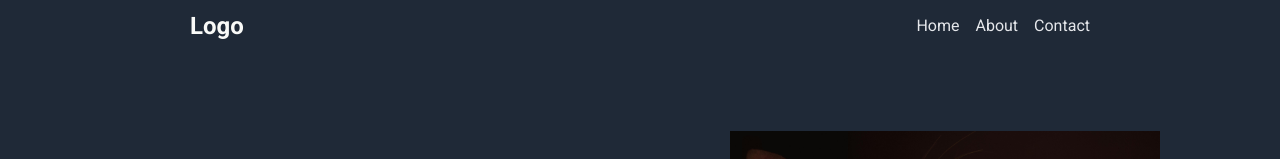
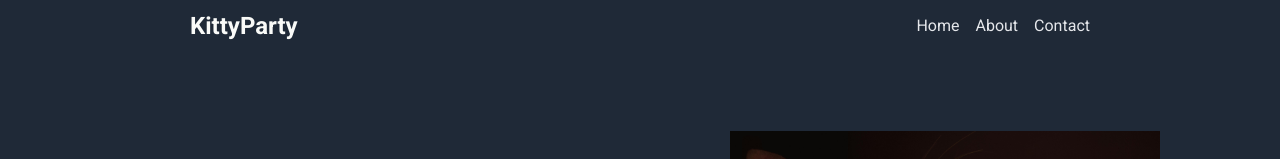
Before and after one commit to ayushisinha0721/odin-landing-page, a plain HTML site: page index.html in a window 1280 px wide. Shown: the top 159 px of the page. Drawn offline with Linux system fonts and the light colour scheme.

Commit message:
Change logo

```diff
--- a/index.html
+++ b/index.html
@@ -8,7 +8,7 @@
 </head>
 <body>
     <div class="header">
-        <div class="header-logo"><b>Logo</b></div>
+        <div class="header-logo"><b>KittyParty</b></div>
         <div class="header-list">
             <ul>
                 <li><a href="">Home</a></li>
```
